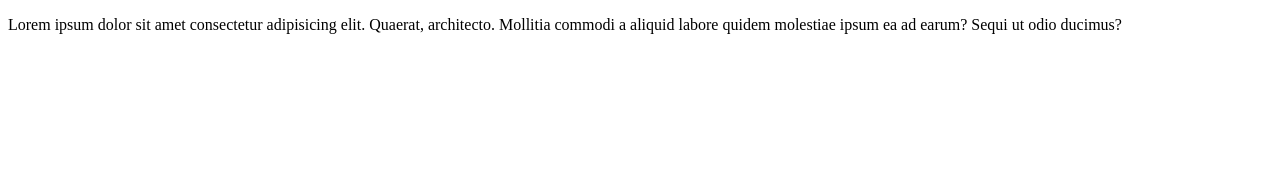
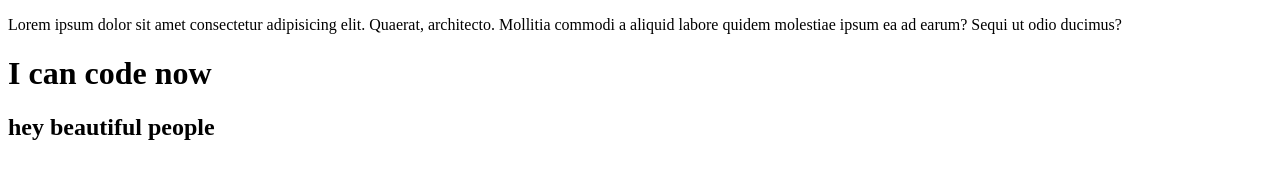
Before and after one commit to jubaer-hossen/my-second-repo-v2, a plain HTML site: page index.html in a window 1280 px wide. Drawn offline with Linux system fonts and the light colour scheme.

Commit message:
second commit

```diff
--- a/index.html
+++ b/index.html
@@ -8,5 +8,7 @@
 </head>
 <body>
     <p>Lorem ipsum dolor sit amet consectetur adipisicing elit. Quaerat, architecto. Mollitia commodi a aliquid labore quidem molestiae ipsum ea ad earum? Sequi ut odio ducimus?</p>
+    <h1>I can code now </h1>
+    <H2>hey beautiful people </H2>
 </body>
 </html>
```
